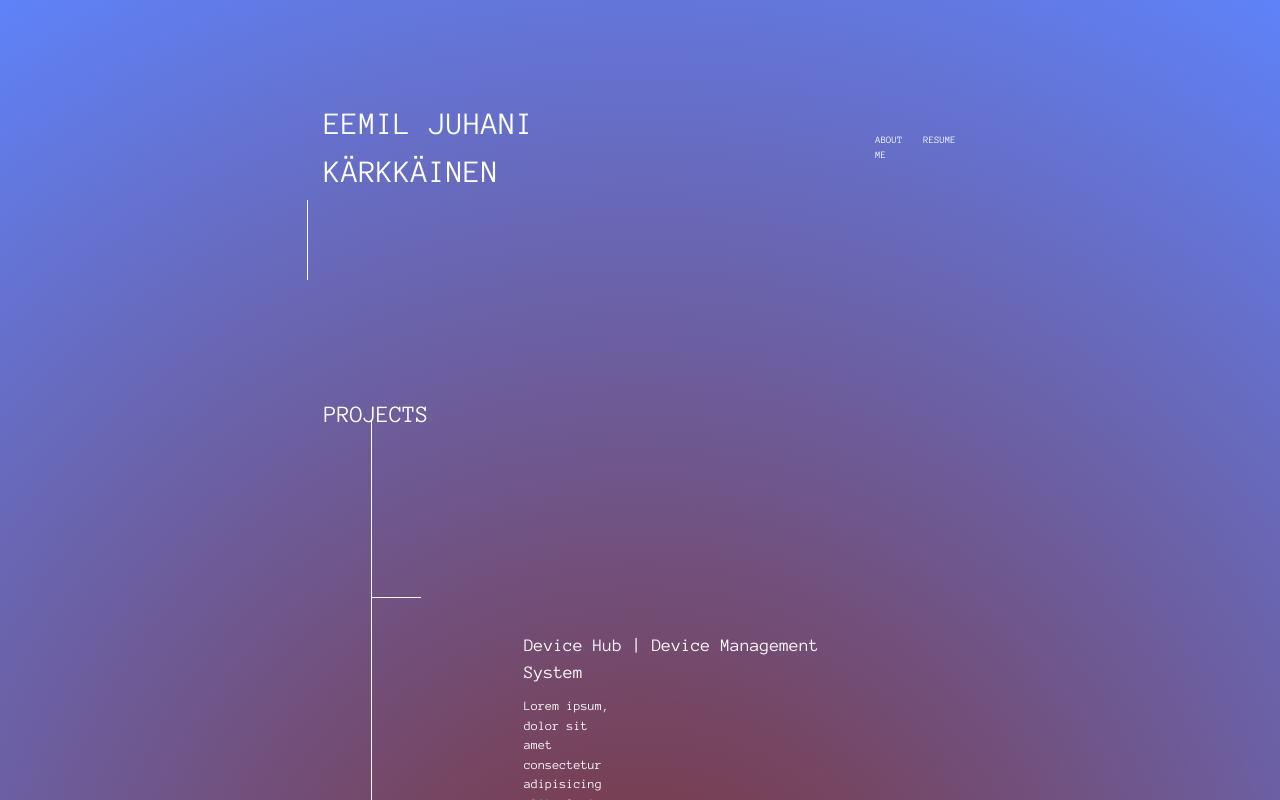
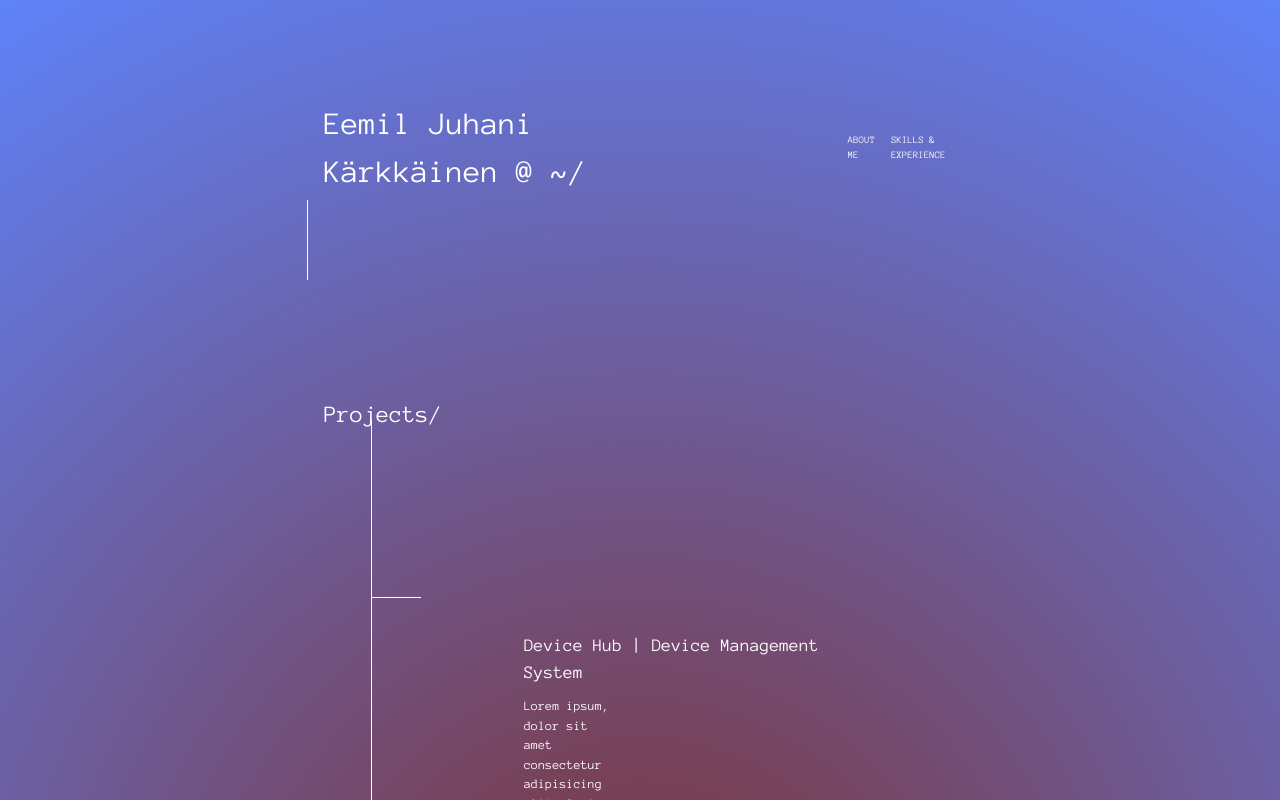
Before and after one commit to eemiljka/portfolio-frontend, a SvelteKit app: page / in a window 1280 px wide. Shown: the top 800 px of the page. Built offline with nearby package versions, Linux system fonts and the light colour scheme; grey boxes are pictures that could not be loaded.

Commit message:
minor change

```diff
--- a/src/routes/+page.svelte
+++ b/src/routes/+page.svelte
@@ -8,17 +8,17 @@
 </script>
 <div class="body">
 <div class="top">
-<h1 class="top-child">EEMIL JUHANI KÄRKKÄINEN</h1>
+<h1 class="top-child">Eemil Juhani Kärkkäinen @ ~/</h1>
 
 <ul class="top-child">
     <li>ABOUT ME</li>
-    <li>RESUME</li>
+    <li>SKILLS & EXPERIENCE</li>
 </ul>
 </div>
 
 <div class="vertical-line"></div>
 
-<h2>PROJECTS</h2>
+<h2>Projects/</h2>
 
 <div class="vertical-line2"></div>
 <div class="horizontal-line2"></div>
```
